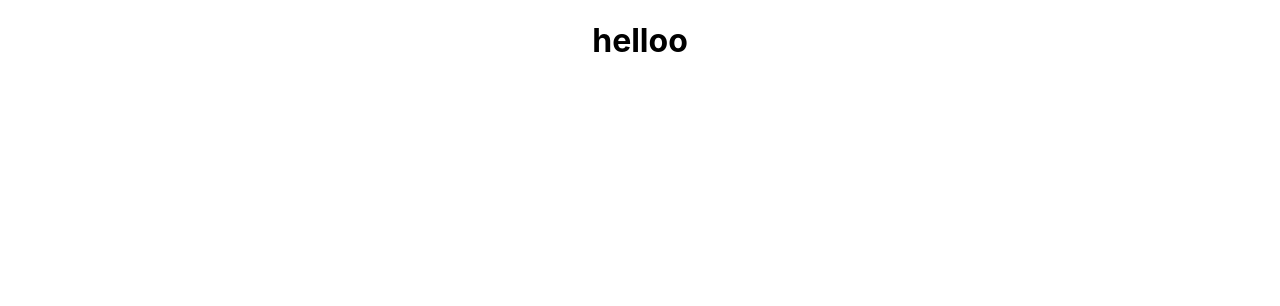
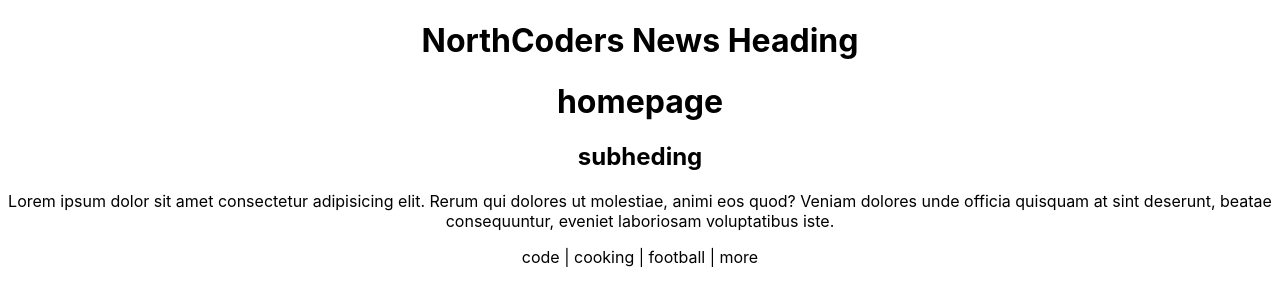
Before and after one commit to tomkotlar/Northcoders-News, a React (Create React App) app: page /articles in a window 1280 px wide. Shown: the top 306 px of the page. Built offline with nearby package versions, Linux system fonts and the light colour scheme.

Commit message:
creting rooting for the app

```diff
--- a/package.json
+++ b/package.json
@@ -3,6 +3,7 @@
   "version": "0.1.0",
   "private": true,
   "dependencies": {
+    "@reach/router": "^1.2.1",
     "react": "^16.11.0",
     "react-dom": "^16.11.0",
     "react-scripts": "3.2.0"
--- a/src/App.js
+++ b/src/App.js
@@ -1,12 +1,24 @@
 import React from 'react';
+import './App.css';
 
-import './App.css';
+import {Router} from '@reach/router'
 import Header from './Components/Header';
+import Nav from './Components/Nav';
+import Articles from './Components/Articles';
+import Article from './Components/Article';
+import Home from './Components/Home';
 
 function App() {
   return (
     <div className="App">
-     <Header />
+     <Header/>
+     <Home />
+
+    <Router>
+     <Nav  path='articles'/>
+     <Articles  path='articles' />
+     <Article  path='articles/:article_id'/>
+    </Router>
     </div>
   );
 }
--- /dev/null
+++ b/src/Components/Article.jsx
@@ -0,0 +1,15 @@
+import React from 'react'
+
+export default function Article() {
+    return (
+        <div>
+            <h1>Single Article</h1>
+            <p>
+                Lorem ipsum dolor sit amet consectetur adipisicing elit.
+                Voluptatibus, quas. Incidunt in quaerat corrupti
+                voluptatem nihil consequuntur, repudiandae atque repellendus consectetur
+                velit nisi, ab facere veniam! Fugit incidunt eos ipsum!
+            </p>
+        </div>
+    )
+}
--- /dev/null
+++ b/src/Components/Articles.jsx
@@ -0,0 +1,17 @@
+import React, { Component } from "react";
+
+export default class Articles extends Component {
+  render() {
+    return (
+      <main>
+          <h1>Articels</h1>
+        <p>
+          Lorem ipsum dolor sit amet consectetur adipisicing elit. Assumenda
+          distinctio, minima molestiae, reiciendis atque, ex id maxime ea
+          explicabo voluptatum unde expedita possimus inventore modi temporibus
+          repellendus autem cupiditate quisquam?
+        </p>
+      </main>
+    );
+  }
+}
--- a/src/Components/Header.jsx
+++ b/src/Components/Header.jsx
@@ -3,7 +3,7 @@ import React from 'react'
 export default function Header() {
     return (
         <div>
-            <h1>helloo</h1>
+            <h1>NorthCoders News Heading </h1>
         </div>
     )
 }
--- /dev/null
+++ b/src/Components/Home.jsx
@@ -0,0 +1,16 @@
+import React from "react";
+
+export default function Home() {
+  return (
+    <main>
+      <h1>homepage</h1>
+      <h2>subheding</h2>
+      <p>
+        Lorem ipsum dolor sit amet consectetur adipisicing elit. Rerum qui
+        dolores ut molestiae, animi eos quod? Veniam dolores unde officia
+        quisquam at sint deserunt, beatae consequuntur, eveniet laboriosam
+        voluptatibus iste.
+      </p>
+    </main>
+  );
+}
--- /dev/null
+++ b/src/Components/Nav.jsx
@@ -0,0 +1,11 @@
+import React, { Component } from 'react'
+
+export default class Nav extends Component {
+    render() {
+        return (
+           <nav>
+               code | cooking | football | more
+           </nav>
+        )
+    }
+}
```
Also changed, not shown: 1 other file (tests, documents, lock files or other folders).
